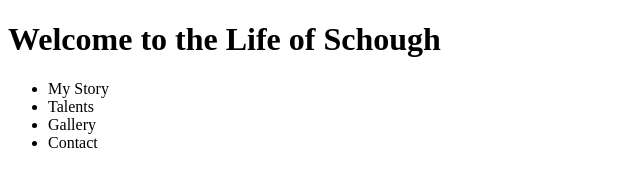
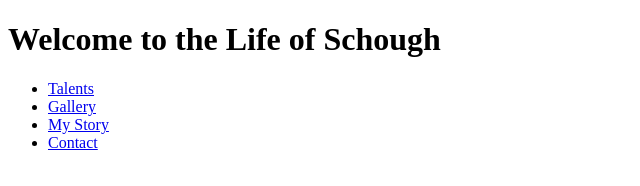
Before and after one commit to canzrcolt/htmlclass, a plain HTML site: page homework/Project2/index.html in a window 1280 px wide. Shown: the whole page, without its empty margins (0-640 px from the left). Drawn offline with Linux system fonts and the light colour scheme.

Commit message:
Project 2 should be done now

```diff
--- a/homework/Project2/index.html
+++ b/homework/Project2/index.html
@@ -15,10 +15,10 @@ Project 2
     </main>
     <nav>
       <ul>
-        <li>My Story</li>
-        <li>Talents</li>
-        <li>Gallery</li>
-        <li>Contact</li>
+        <li><a href="./talents.html">Talents</a></li>
+        <li><a href="./gallery.html">Gallery</a></li>
+        <li><a href="./myStory.html">My Story</a></li>
+        <li><a href="./contact.html">Contact</a></li>
       </ul>
     </nav>
   </body>
```
Also changed, not shown: homework/Project2/contact.html (+4 -4 lines), homework/Project2/gallery.html (+4 -4 lines), homework/Project2/myStory.html (+4 -4 lines), homework/Project2/talents.html (+4 -4 lines).
